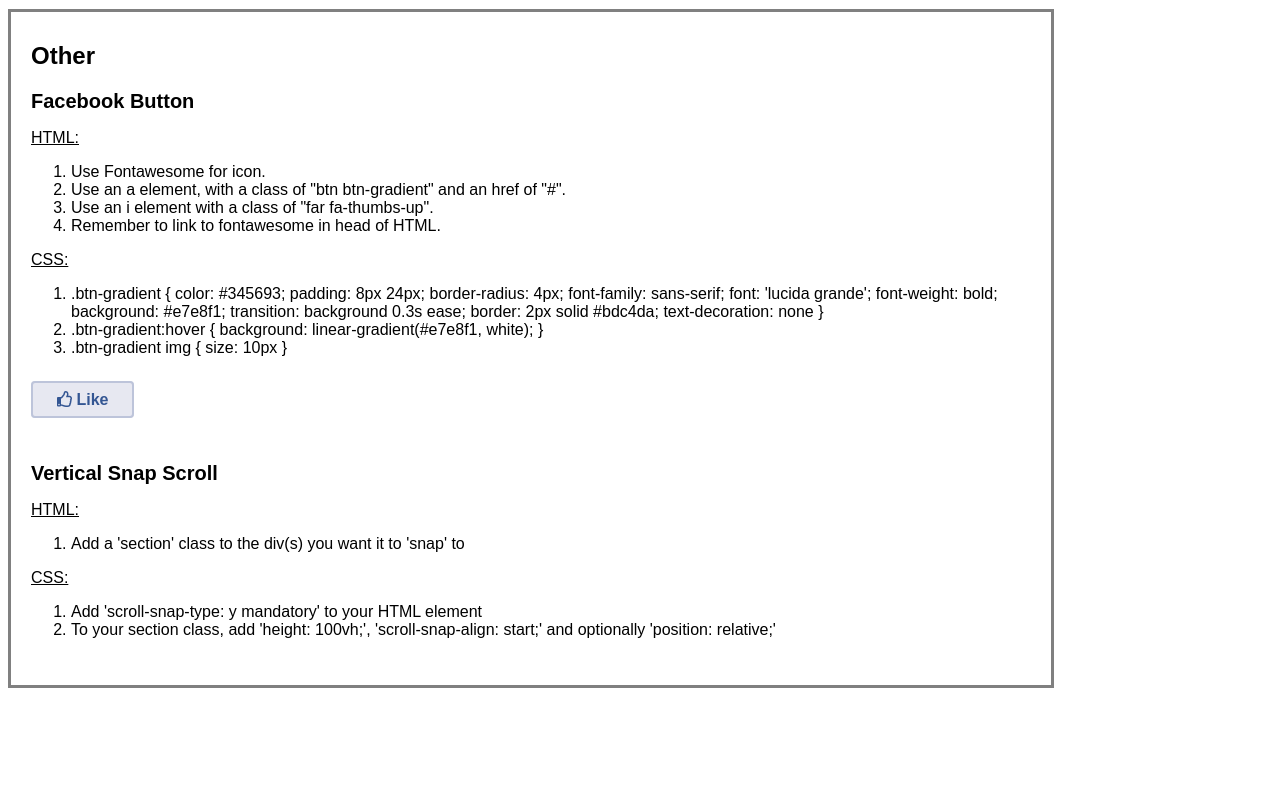
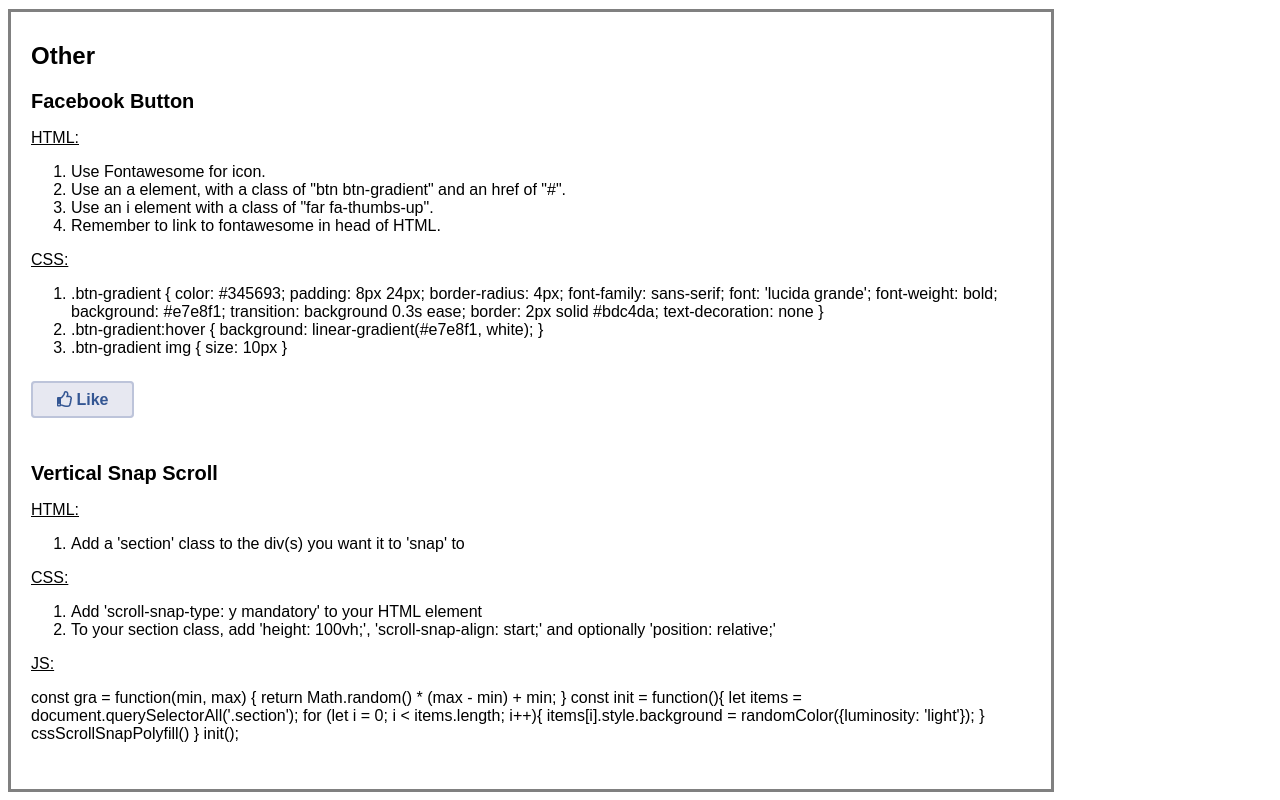
Before and after one commit to carabell94/website-cheatsheet, a plain HTML site: page index.html in a window 1280 px wide. Shown: the part 1801-2601 px from the top of the page. Before the commit the page ends 2497 px from the top, so only its background shows below. Drawn offline with nearby package versions, Linux system fonts and the light colour scheme.

Commit message:
snap scroll update

```diff
--- a/index.html
+++ b/index.html
@@ -103,6 +103,18 @@
             <li>Add 'scroll-snap-type: y mandatory' to your HTML element</li>
             <li>To your section class, add 'height: 100vh;', 'scroll-snap-align: start;' and optionally 'position: relative;'</li>
           </ol>
+          <p id="css"> JS: </p>
+          <p id="js">const gra = function(min, max) {
+              return Math.random() * (max - min) + min;
+              }
+            const init = function(){
+              let items = document.querySelectorAll('.section');
+              for (let i = 0; i < items.length; i++){
+                items[i].style.background = randomColor({luminosity: 'light'});
+              }
+            cssScrollSnapPolyfill()
+            }
+            init();</p>
         </div>
       </div>
   </body>
--- a/style.css
+++ b/style.css
@@ -235,7 +235,7 @@
   font-size: 20px;
 }
 
-li {
+li, #js {
   font-family: sans-serif;
 }
 
@@ -248,6 +248,7 @@ li {
   font-family: sans-serif;
   text-decoration: underline;
 }
+
 
 .btn-gradient {
   color: #345693;
```
